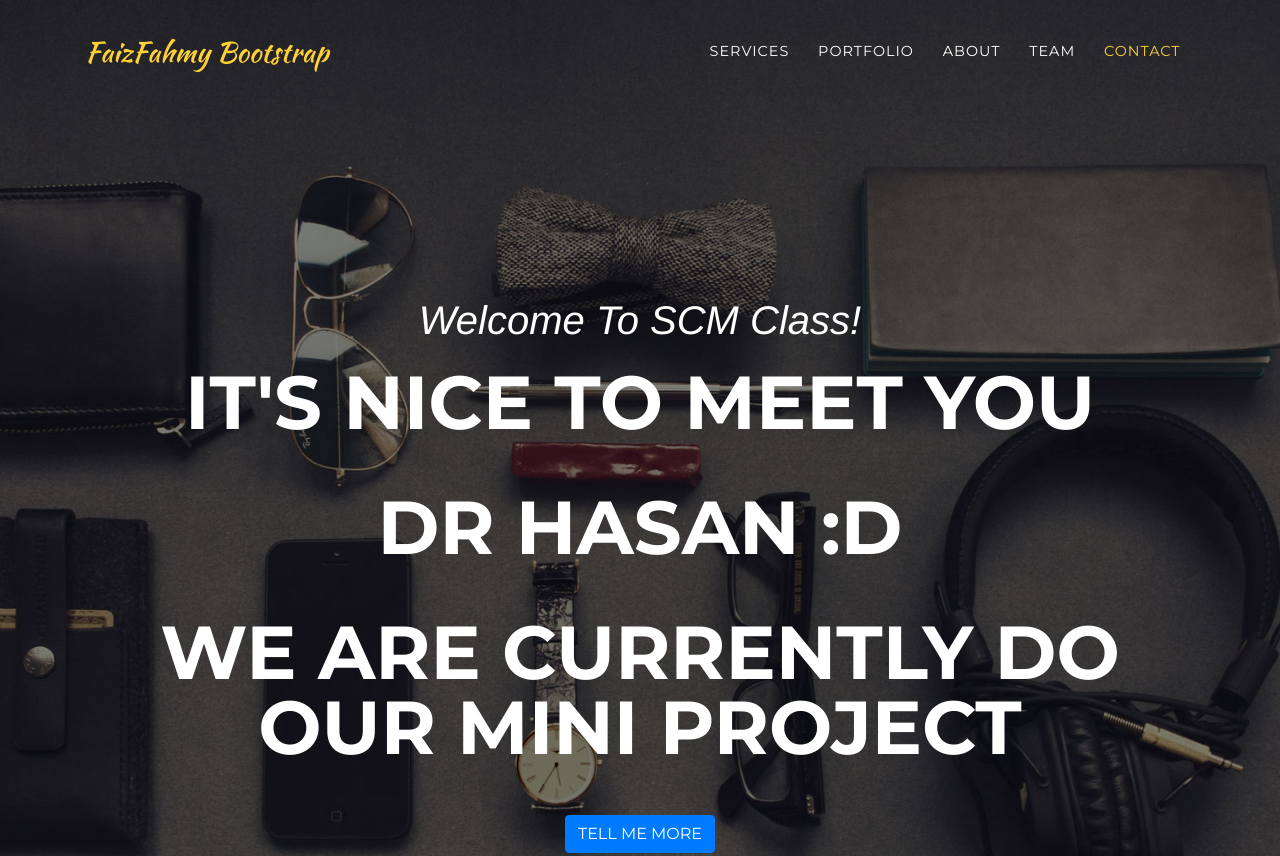
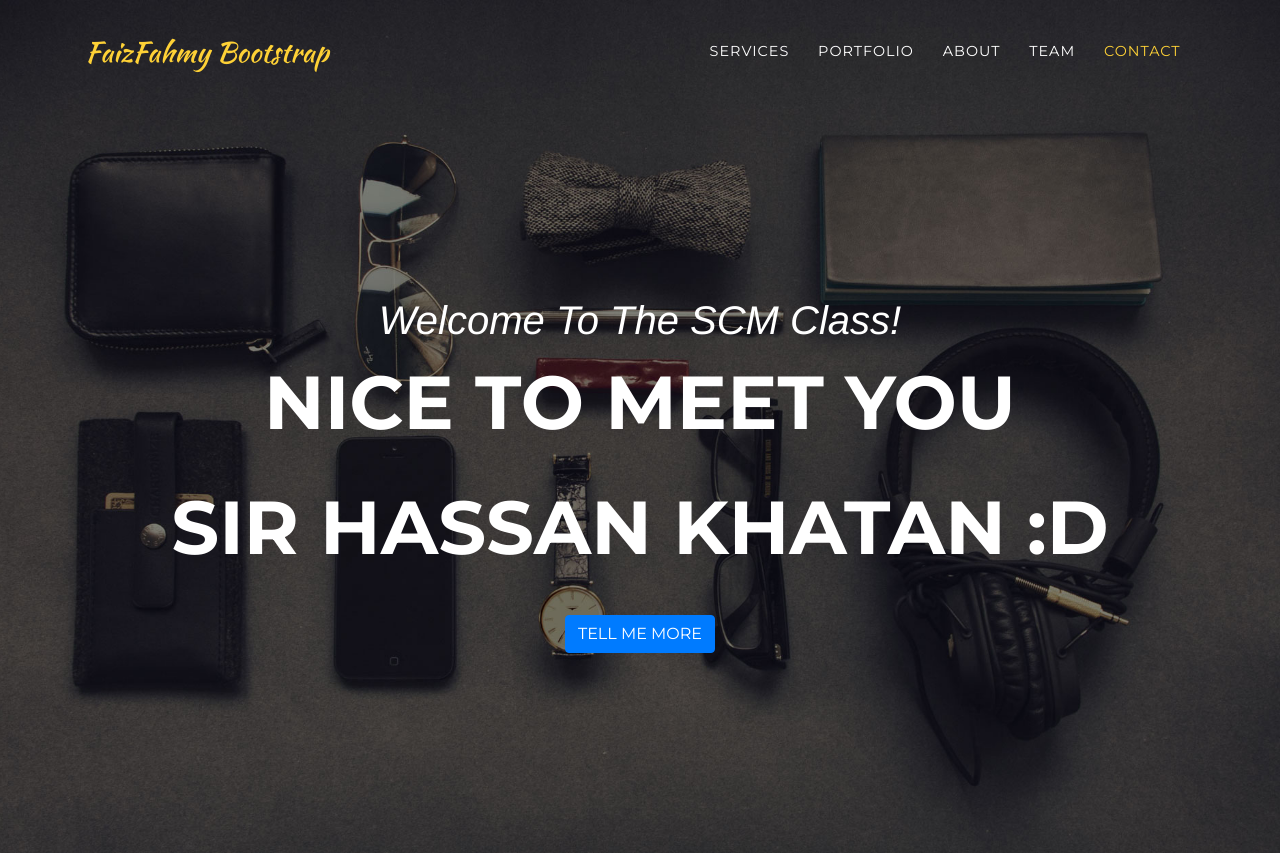
Before and after one commit to Whatleey/MiniProjectScm7, a website with bundled scripts: page index.html in a window 1280 px wide. Shown: the top 856 px of the page. Built offline with nearby package versions, Linux system fonts and the light colour scheme; a web font is replaced by a local one.

Commit message:
Change on index
Change on header

```diff
--- a/index.html
+++ b/index.html
@@ -61,10 +61,9 @@
     <header class="masthead">
       <div class="container">
         <div class="intro-text">
-          <div class="intro-lead-in">Welcome To SCM Class!</div>
-          <div class="intro-heading text-uppercase">It's Nice To Meet You</div>
-          <div class="intro-heading text-uppercase">Dr Hasan :D</div>
-          <div class="intro-heading text-uppercase">We are currently do our mini project</div>
+          <div class="intro-lead-in">Welcome To The SCM Class!</div>
+          <div class="intro-heading text-uppercase">Nice To Meet You</div>
+          <div class="intro-heading text-uppercase">Sir Hassan Khatan :D</div>
           <a class="btn btn-primary btn-xl text-uppercase js-scroll-trigger" href="#services">Tell Me More</a>
         </div>
       </div>
```
